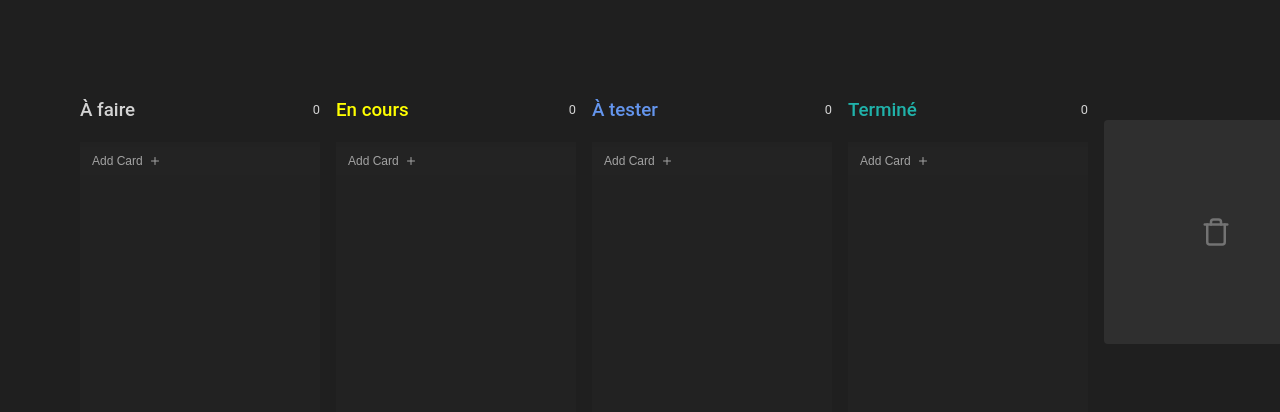
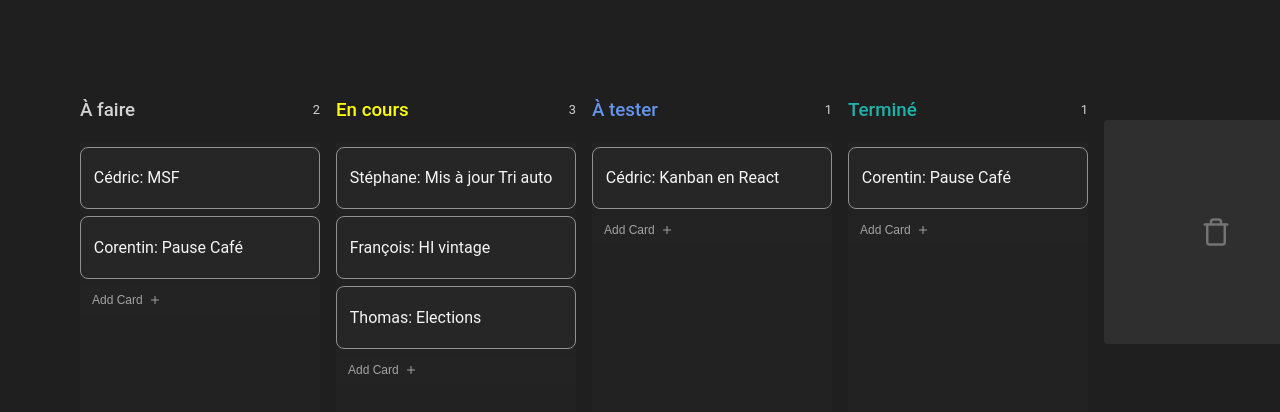
Before and after one commit to Lifad457/sortable-drag-and-drop, a React (Vite) app: page / in a window 1280 px wide. Shown: the top 412 px of the page. Built offline with nearby package versions, Linux system fonts and the light colour scheme.

Commit message:
feat: Add DEFAULT_VALUES to setCards in Board component

```diff
--- a/src/components/Board/Board.jsx
+++ b/src/components/Board/Board.jsx
@@ -2,6 +2,7 @@ import { useEffect, useState } from 'react';
 import { BoardContainer } from './board.css';
 import Column from '../Column/Column';
 import BurnBarrel from '../BurnBarrel/BurnBarrel';
+import { DEFAULT_VALUES } from '../../utils/config';
 
 export default function Board() {
 	const [cards, setCards] = useState([]);
@@ -15,7 +16,7 @@ export default function Board() {
 	useEffect(() => {
 		const handleStorage = () => {
 			const cardData = localStorage.getItem('cards');
-			setCards(cardData ? JSON.parse(cardData) : []);
+			setCards(cardData ? JSON.parse(cardData) : DEFAULT_VALUES);
 			setHasCheckedStorage(true);
 		};
 		handleStorage();
--- /dev/null
+++ b/src/utils/config.js
@@ -0,0 +1,33 @@
+export const DEFAULT_VALUES = [
+	{
+		id: 'uzNyqXEzd5lQnAdNrv2mC',
+		title: 'Cédric: Kanban en React',
+		column: 'a-tester',
+	},
+	{
+		id: 'pRGwyBR7x5--cCBGnv9-s',
+		title: 'Stéphane: Mis à jour Tri auto',
+		column: 'en-cours',
+	},
+	{
+		id: 'eogH-l52YDQYENi7CM25i',
+		title: 'Corentin: Pause Café',
+		column: 'termine',
+	},
+	{
+		id: 'bF7Uss4PBNpghVi8WA5PH',
+		title: 'François: HI vintage',
+		column: 'en-cours',
+	},
+	{
+		id: 'UCSmKDl5gRwFCiNPZ3MRt',
+		title: 'Thomas: Elections',
+		column: 'en-cours',
+	},
+	{ id: 'm6zz7lEIsDCX6eIL0q8dv', title: 'Cédric: MSF', column: 'a-faire' },
+	{
+		id: 'RORRfI1phD_GowKMPFcku',
+		title: 'Corentin: Pause Café',
+		column: 'a-faire',
+	},
+];
```
